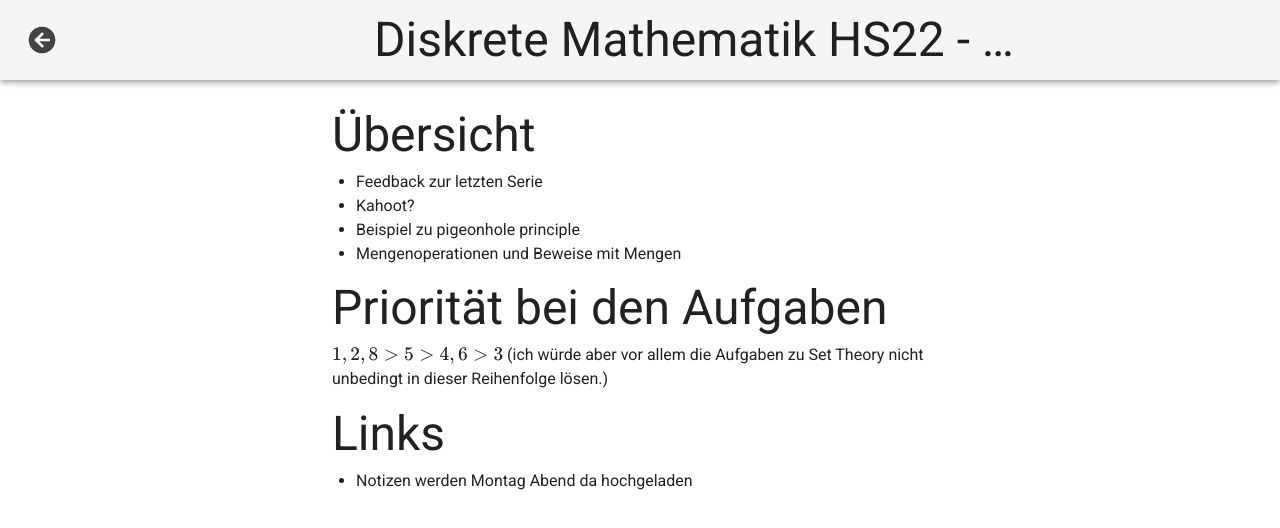
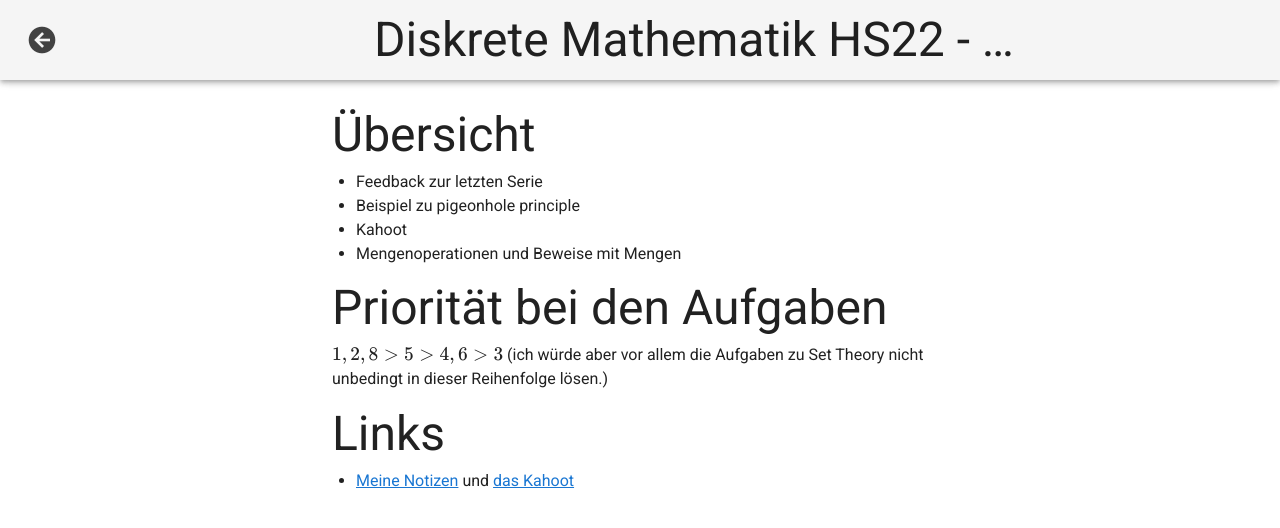
Before and after one commit to HumbleCatcher/eth-homepage, a Nuxt app: page /dm2022/week/4 in a window 1280 px wide. Shown: the top 528 px of the page. Built offline with nearby package versions, Linux system fonts and the light colour scheme.

Commit message:
add notes and stuff to week 4

```diff
--- a/pages/dm2022/week/4.vue
+++ b/pages/dm2022/week/4.vue
@@ -3,8 +3,8 @@
     <h3>Übersicht</h3>
     <ul>
       <li>Feedback zur letzten Serie</li>
-      <li>Kahoot?</li>
       <li>Beispiel zu pigeonhole principle</li>
+      <li>Kahoot</li>
       <li>Mengenoperationen und Beweise mit Mengen</li>
     </ul>
     <h3>Priorität bei den Aufgaben</h3>
@@ -13,7 +13,13 @@
     dieser Reihenfolge lösen.)
     <h3>Links</h3>
     <ul>
-      <li>Notizen werden Montag Abend da hochgeladen</li>
+      <li>
+        <a :href="$static('/dm2022/week4/notes.pdf')">Meine Notizen</a> und
+        <a
+          href="https://create.kahoot.it/details/8264e26d-d1bd-4eeb-8b77-880b4739906f"
+          >das Kahoot</a
+        >
+      </li>
     </ul>
   </default-layout>
 </template>
```
Also changed, not shown: 1 other file (tests, documents, lock files or other folders).
